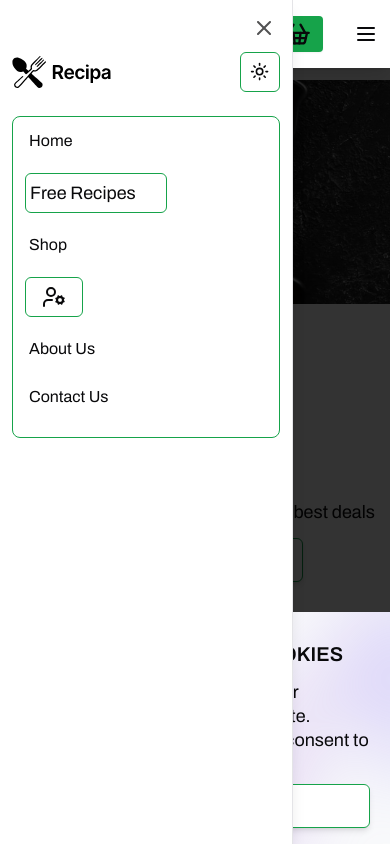
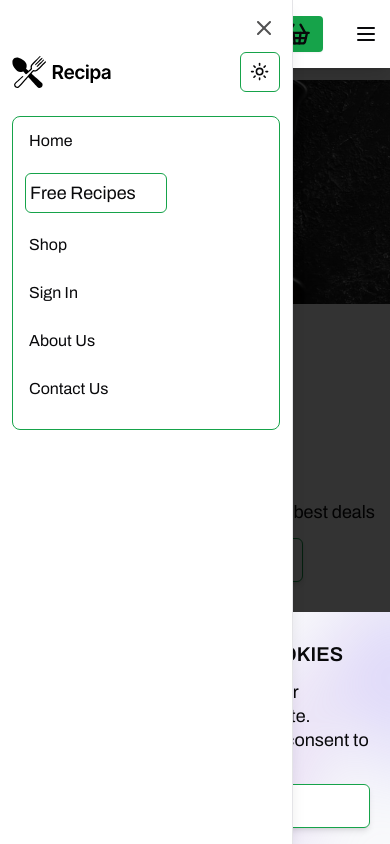
Before and after one commit to Kendrick-Oppong/Recipa, a React (Vite) app: page /all-menus/cart in a window 390 px wide. Both pictures are taken after a click on the button 365 px from the left and 34 px from the top of the page. Shown: the top 844 px of the page. Built offline with nearby package versions, Linux system fonts and the light colour scheme.

Commit message:
Update HamburgerMenu.tsx

```diff
--- a/src/components/layout/navbar/HamburgerMenu.tsx
+++ b/src/components/layout/navbar/HamburgerMenu.tsx
@@ -61,18 +61,18 @@ export const HamburgerMenu = () => {
             <li className="p-1 pl-2 mb-4"> Shop</li>
           </Link>
 
-          {isAuthenticated ? (
+            {isAuthenticated ? (
             <li className="mb-4 ml-2 cursor-pointer" onClick={handleSignOut}>
               Sign Out
             </li>
           ) : (
-            <Link to="/signin" className="max-[820px]:hidden">
-              <li> Sign In</li>
+            <Link to="/signin">
+              <li className="p-1 pl-2 mb-4"> Sign In</li>
             </Link>
           )}
 
           <div className="ml-1">
-            <UserProfileMenuDropDown />
+            {isAuthenticated && <UserProfileMenuDropDown />}
           </div>
 
           <Link to="all-menus/about-us">
```
